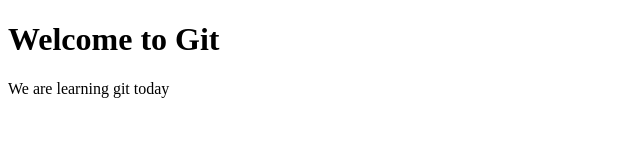
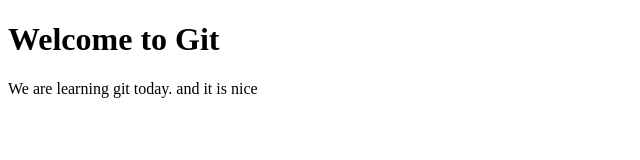
Before and after one commit to samfredd/learn_git, a plain HTML site: page index.html in a window 1280 px wide. Shown: the full height of the page, 0-640 px from the left. Drawn offline with Linux system fonts and the light colour scheme.

Commit message:
changed something

```diff
--- a/index.html
+++ b/index.html
@@ -1,9 +1,12 @@
 <!DOCTYPE html>
+
 <head>
     <title>Git and Github</title>
 </head>
+
 <body>
     <h1>Welcome to Git</h1>
-    <p>We are learning git today</p>
+    <p>We are learning git today. and it is nice</p>
 </body>
+
 </html>
```
